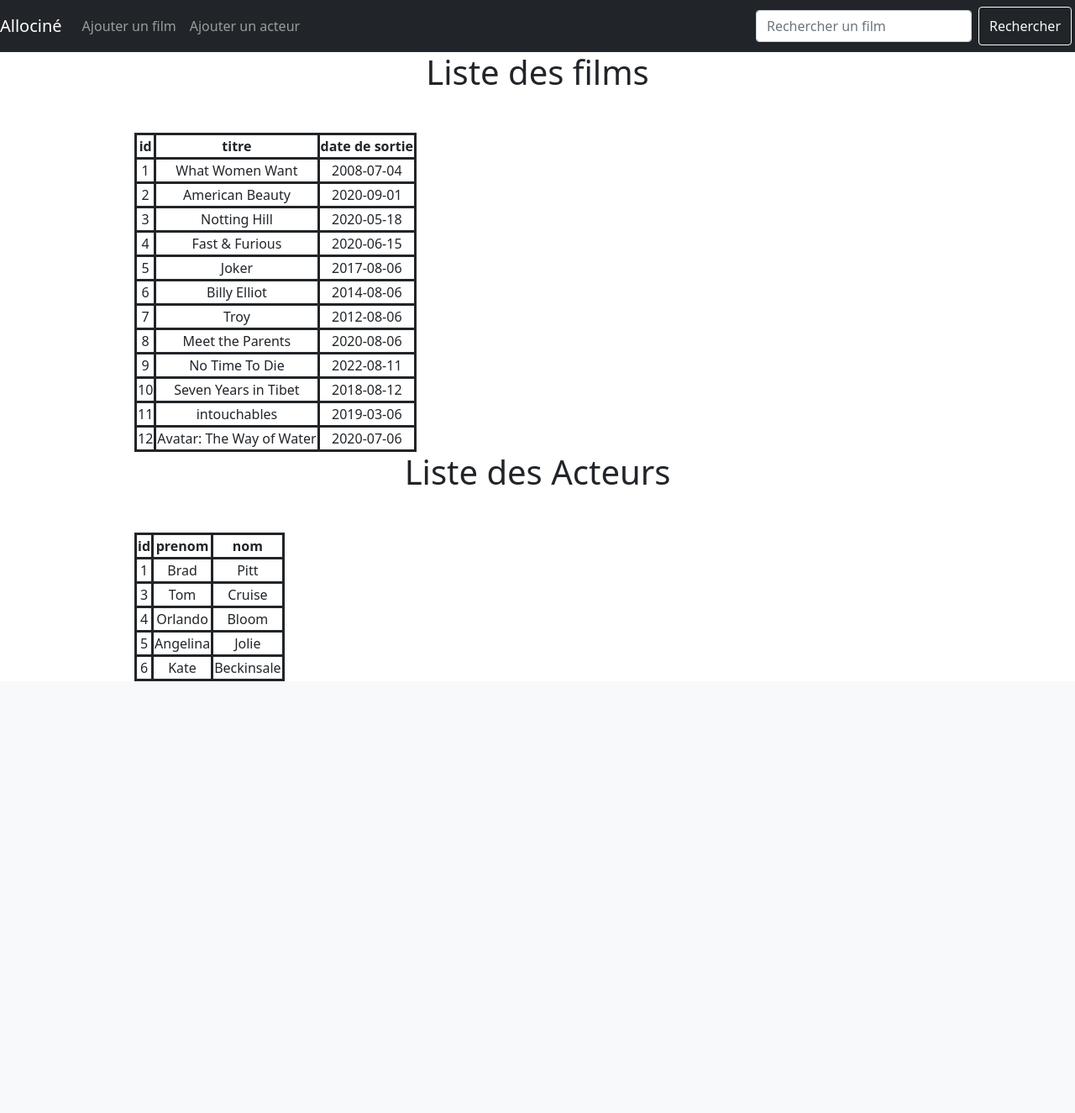
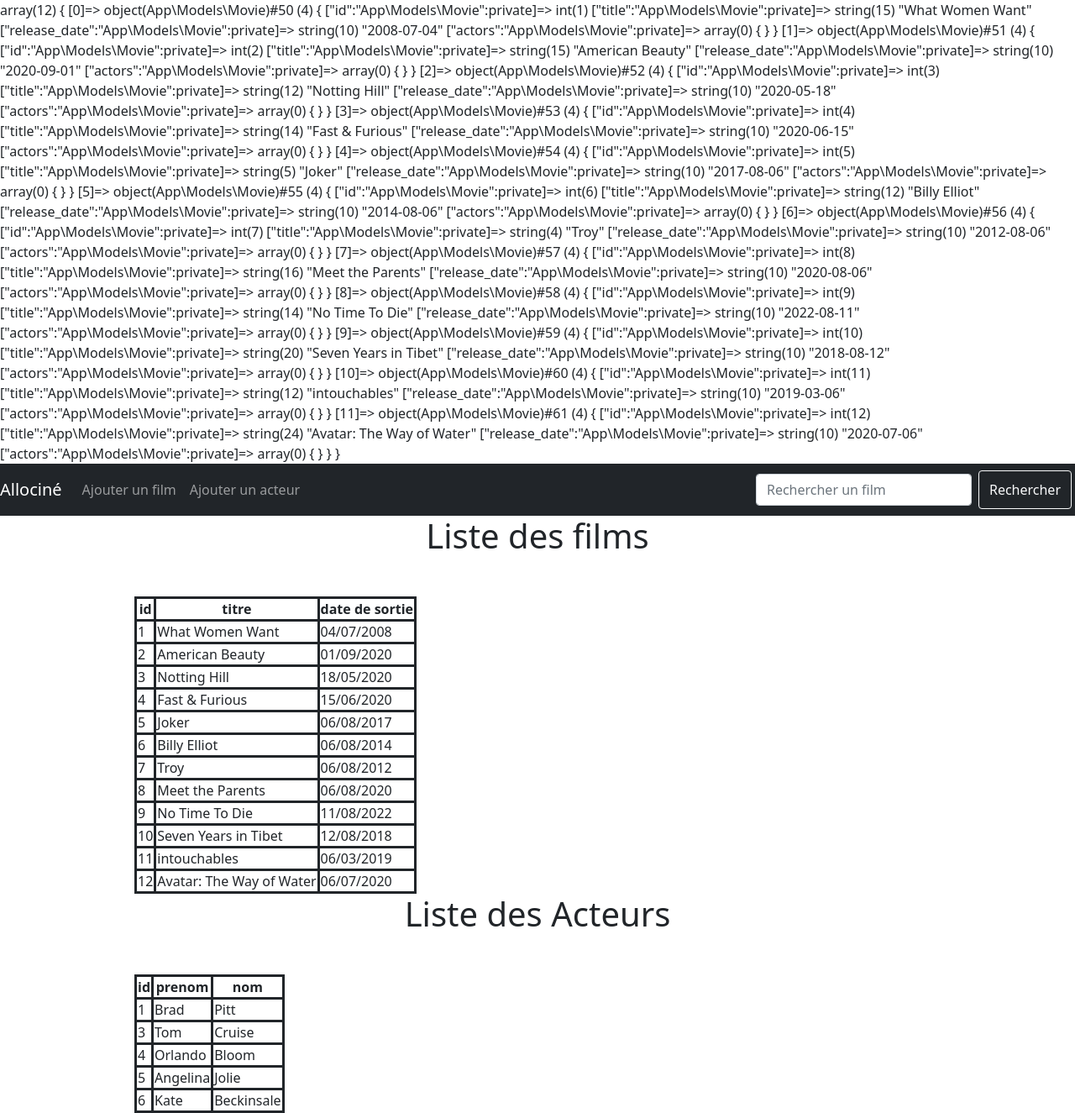
Before and after one commit to ilyes200876/cinema_movie_exam_pe6, a PHP site: page / in a window 1280 px wide. Shown: the whole page at 84% size. Before the commit the page ends 811 px from the top, so only its background shows below. Run offline with PHP 8.4, Linux system fonts and the light colour scheme; data comes from the database, SQL or seed files in the repository.

Commit message:
parts are done in object

```diff
--- a/index.php
+++ b/index.php
@@ -2,6 +2,7 @@
 
 include_once __DIR__ . '/vendor/autoload.php';
 
+use App\Models\Actor;
 use App\Repository\MovieRepository;
 use App\Repository\ActorRepository;
 
@@ -11,6 +12,7 @@ $actorRepository = new ActorRepository();
 $movies = $movieRepository->findAll();
 $actors = $actorRepository->findAll();
 
+var_dump($movies);
 
 
 
@@ -57,9 +59,9 @@ $actors = $actorRepository->findAll();
             </tr>
             <?php foreach($movies as $movie) : ?>
                 <tr style="border: solid;">
-                    <td style="border: solid;"><?= $movie['id'] ?></td>
-                    <td style="border: solid;"><?= $movie['title'] ?></td>
-                    <td style="border: solid;"><?= $movie['release_date'] ?></td>
+                    <td style="border: solid;"><?= $movie->getId() ?></td>
+                    <td style="border: solid;"><?= $movie->getTitle() ?></td>
+                    <td style="border: solid;"><?= $movie->getReleaseDate()->format('d/m/Y') ?></td>
                 </tr>
             <?php endforeach ?>
         </table>
@@ -77,9 +79,9 @@ $actors = $actorRepository->findAll();
             </tr>
             <?php foreach($actors as $actor) : ?>
                 <tr style="border: solid;">
-                    <td style="border: solid;"><?= $actor['id'] ?></td>
-                    <td style="border: solid;"><?= $actor['first_name'] ?></td>
-                    <td style="border: solid;"><?= $actor['last_name'] ?></td>
+                    <td style="border: solid;"><?= $actor->getId() ?></td>
+                    <td style="border: solid;"><?= $actor->getFirstName() ?></td>
+                    <td style="border: solid;"><?= $actor->getLastName() ?></td>
                 </tr>
             <?php endforeach ?>
         </table>
--- a/src/Models/Actor.php
+++ b/src/Models/Actor.php
@@ -6,9 +6,9 @@ class Actor
 {
     private int $id;
 
-    private ?string $firstName;
+    private ?string $first_name;
 
-    private string $lastName;
+    private string $last_name;
 
     public function getId(): int
     {
@@ -22,21 +22,21 @@ class Actor
 
     public function getFirstName(): ?string
     {
-        return $this->firstName;
+        return $this->first_name;
     }
 
-    public function setFirstName(?string $firstName): void
+    public function setFirstName(?string $first_name): void
     {
-        $this->firstName = $firstName;
+        $this->first_name = $first_name;
     }
 
     public function getLastName(): string
     {
-        return $this->lastName;
+        return $this->last_name;
     }
 
-    public function setLastName(string $lastName): void
+    public function setLastName(string $last_name): void
     {
-        $this->lastName = $lastName;
+        $this->last_name = $last_name;
     }
 }
--- a/src/Models/Movie.php
+++ b/src/Models/Movie.php
@@ -10,7 +10,7 @@ class Movie
 
     private string $title;
 
-    private DateTime|string $releaseDate;
+    private DateTime|string $release_date;
 
     private array $actors = [];
 
@@ -39,12 +39,12 @@ class Movie
      */
     public function getReleaseDate(): DateTime
     {
-        return (! $this->releaseDate instanceof DateTime) ? new DateTime($this->releaseDate) : $this->releaseDate;
+        return (! $this->release_date instanceof DateTime) ? new DateTime($this->release_date) : $this->release_date;
     }
 
-    public function setReleaseDate(DateTime $releaseDate): void
+    public function setReleaseDate(DateTime $release_date): void
     {
-        $this->releaseDate = $releaseDate;
+        $this->release_date = $release_date;
     }
 
     public function getActors(): array
--- a/src/Repository/ActorRepository.php
+++ b/src/Repository/ActorRepository.php
@@ -18,15 +18,19 @@ class ActorRepository
     public function findAll():array
     {
         $query = $this->pdoService->getPdo()->query("SELECT * from actor");
-        return $query->fetchAll(\PDO::FETCH_ASSOC);
+        return $query->fetchAll(\PDO::FETCH_CLASS, Actor::class);
     }
 
     //Actor si en objet
-    public function insertActor(array $actor)
+    public function insertActor(Actor $actor): Actor
     {
-        $query = $this->pdoService->getPdo()->prepare("INSERT INTO actor(first_name, last_name) VALUES(:first_name, :last_name)");
-        $query->bindParam(':first_name', $actor['firstName']);
-        $query->bindParam(':last_name', $actor['lastName']);
+        $actor = new Actor();
+        $firstName = $actor->getFirstName();
+        $lastName = $actor->getLastName();
+        $query = $this->pdoService->getPdo()->prepare("INSERT INTO actor Value(NULL, :first_name, :last_name)");
+        $query->bindParam(':first_name', $firstName);
+        $query->bindParam(':last_name', $lastName);
         $query->execute();
+        return $actor;
     }
 }
--- a/src/Repository/MovieRepository.php
+++ b/src/Repository/MovieRepository.php
@@ -18,7 +18,7 @@ class MovieRepository
     public function findAll():array
     {
         $query = $this->pdoService->getPdo()->query("SELECT * from movie");
-        return $query->fetchAll(\PDO::FETCH_ASSOC);
+        return $query->fetchAll(\PDO::FETCH_CLASS, Movie::class);
     }
 
     //array de Movie si en objet
@@ -32,11 +32,15 @@ class MovieRepository
     }
 
     //Movie si en objet
-    public function insertMovie(array $movie)
+    public function insertMovie(Movie $movie): Movie
     {
         $query = $this->pdoService->getPdo()->prepare("INSERT INTO movie(title, release_date) VALUES(:title, :date)");
-        $query->bindParam(':title', $movie['title']);
-        $query->bindParam(':date', $movie['date']);
+        $movie = new Movie();
+        $title = $movie->getTitle();
+        $releaseDate = $movie->getReleaseDate()->format('Y-m-d');
+        $query->bindParam(':title', $title);
+        $query->bindParam(':date', $releaseDate);
         $query->execute();
+        return $movie;
     }
 }
```
Also changed, not shown: addActor.php (+6 -4 lines), addMovie.php (+5 -4 lines).
